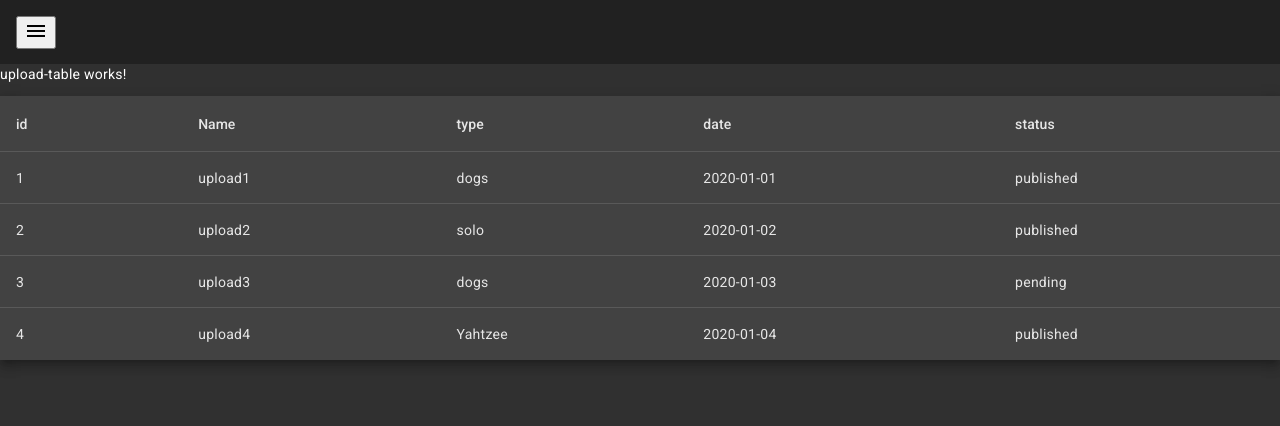
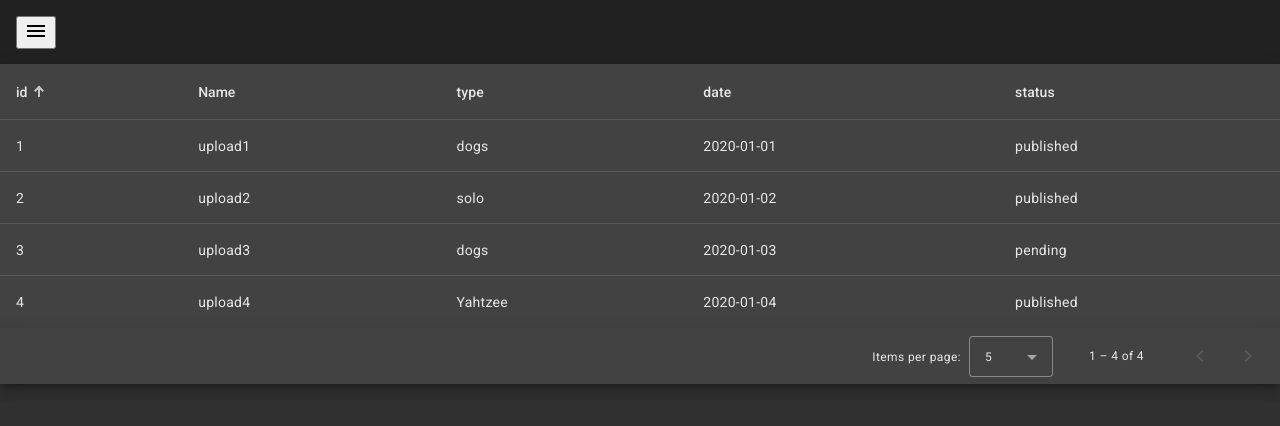
Before and after one commit to payne/upload2, an Angular app: page /upload-table in a window 1280 px wide. Shown: the top 426 px of the page. Built offline with nearby package versions, Linux system fonts and the light colour scheme.

Commit message:
Added MatPaginator controls.

```diff
--- a/src/app/app.module.ts
+++ b/src/app/app.module.ts
@@ -11,6 +11,7 @@ import {MatListModule} from "@angular/material/list";
 import { UploadTableComponent } from './upload-table/upload-table.component';
 import {MatTableModule} from "@angular/material/table";
 import {MatSortModule} from "@angular/material/sort";
+import {MatPaginatorModule} from "@angular/material/paginator";
 
 @NgModule({
   declarations: [
@@ -24,7 +25,7 @@ import {MatSortModule} from "@angular/material/sort";
     MatToolbarModule,
     MatListModule,
     MatTableModule,
-    MatIconModule,
+    MatIconModule,MatPaginatorModule,
     BrowserAnimationsModule,
     MatSortModule
   ],
--- a/src/app/upload-table/upload-table.component.html
+++ b/src/app/upload-table/upload-table.component.html
@@ -1,7 +1,8 @@
-<p>upload-table works!</p>
+<div>
+
 
 <table mat-table [dataSource]="uploads"  class="uploads-table mat-elevation-z8"
-       matSort matSortDisableClear>
+       matSort matSortDisableClear matSortActive="id" matSortDirection="asc">
 
   <ng-container matColumnDef="id">
     <th mat-header-cell *matHeaderCellDef mat-sort-header> id </th>
@@ -29,3 +30,9 @@
   <tr mat-row *matRowDef="let row; columns: displayedColumns;"></tr>
 
 </table>
+
+  <mat-paginator class="mat-elevation-z8" [length]="uploads?.length"
+                 [pageSize]="5" [pageSizeOptions]="[5, 10, 25, 100]">
+  </mat-paginator>
+
+</div>
--- a/src/app/upload-table/upload-table.component.ts
+++ b/src/app/upload-table/upload-table.component.ts
@@ -1,12 +1,13 @@
-import { Component } from '@angular/core';
+import { Component, OnInit, AfterViewInit, ViewChild } from '@angular/core';
 import { MatSort } from "@angular/material/sort";
+import { MatPaginator } from "@angular/material/paginator";
 
 @Component({
   selector: 'app-upload-table',
   templateUrl: './upload-table.component.html',
   styleUrls: ['./upload-table.component.scss']
 })
-export class UploadTableComponent {
+export class UploadTableComponent implements OnInit, AfterViewInit {
 
   uploads = [
     {id: 1, name: 'upload1', type: 'dogs', date: '2020-01-01', status: 'published'},
@@ -17,4 +18,20 @@ export class UploadTableComponent {
 
   displayedColumns: string[] = ['id', 'name', 'type', 'date', 'status'];
 
+
+  // @ts-ignore
+  @ViewChild(MatPaginator) paginator: MatPaginator;
+  // @ts-ignore
+  @ViewChild(MatSort) sort: MatSort;
+
+  ngOnInit() {
+
+  }
+
+  ngAfterViewInit() {
+    this.sort.sortChange.subscribe(() => this.paginator.pageIndex = 0);
+  }
+
+
+
 }
```
